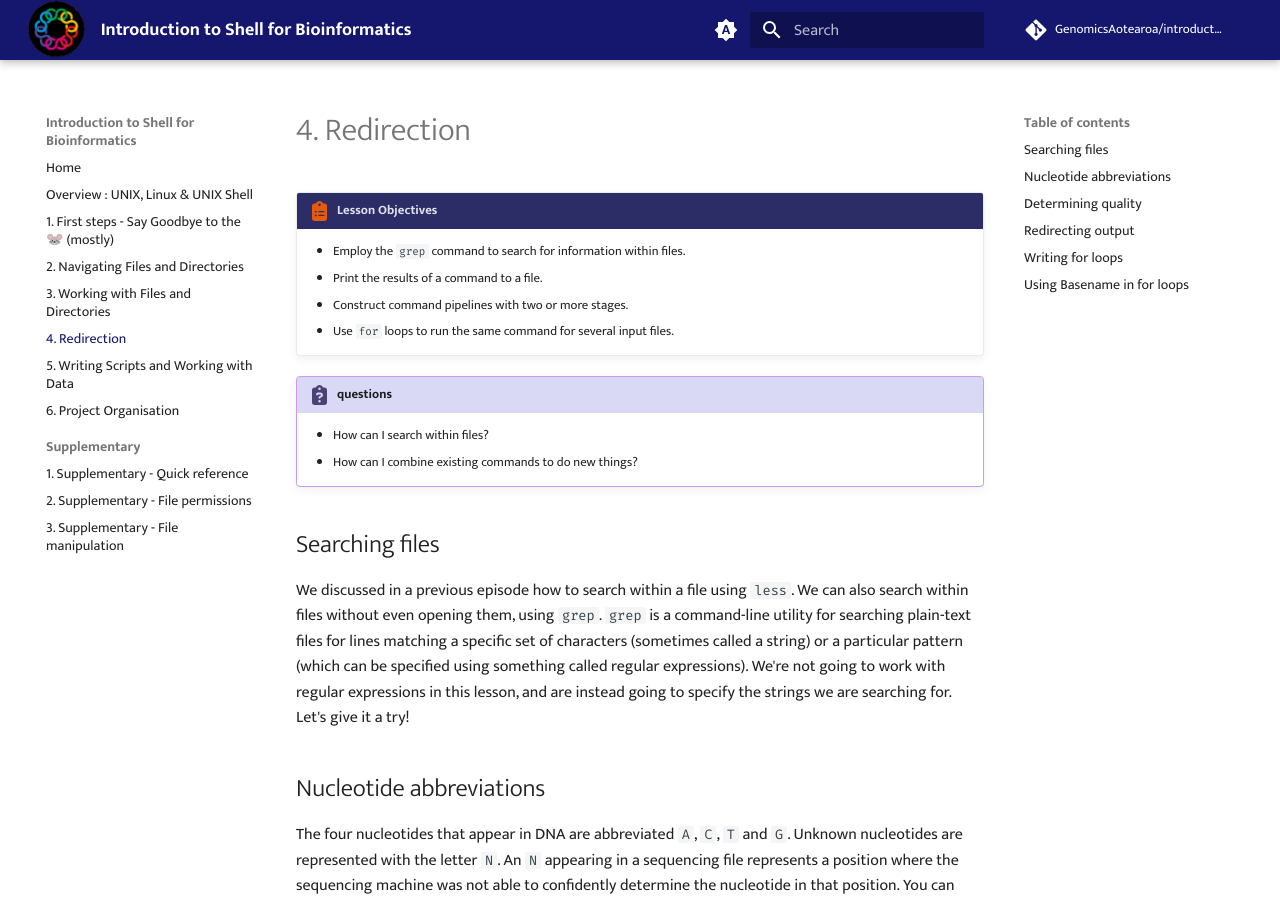
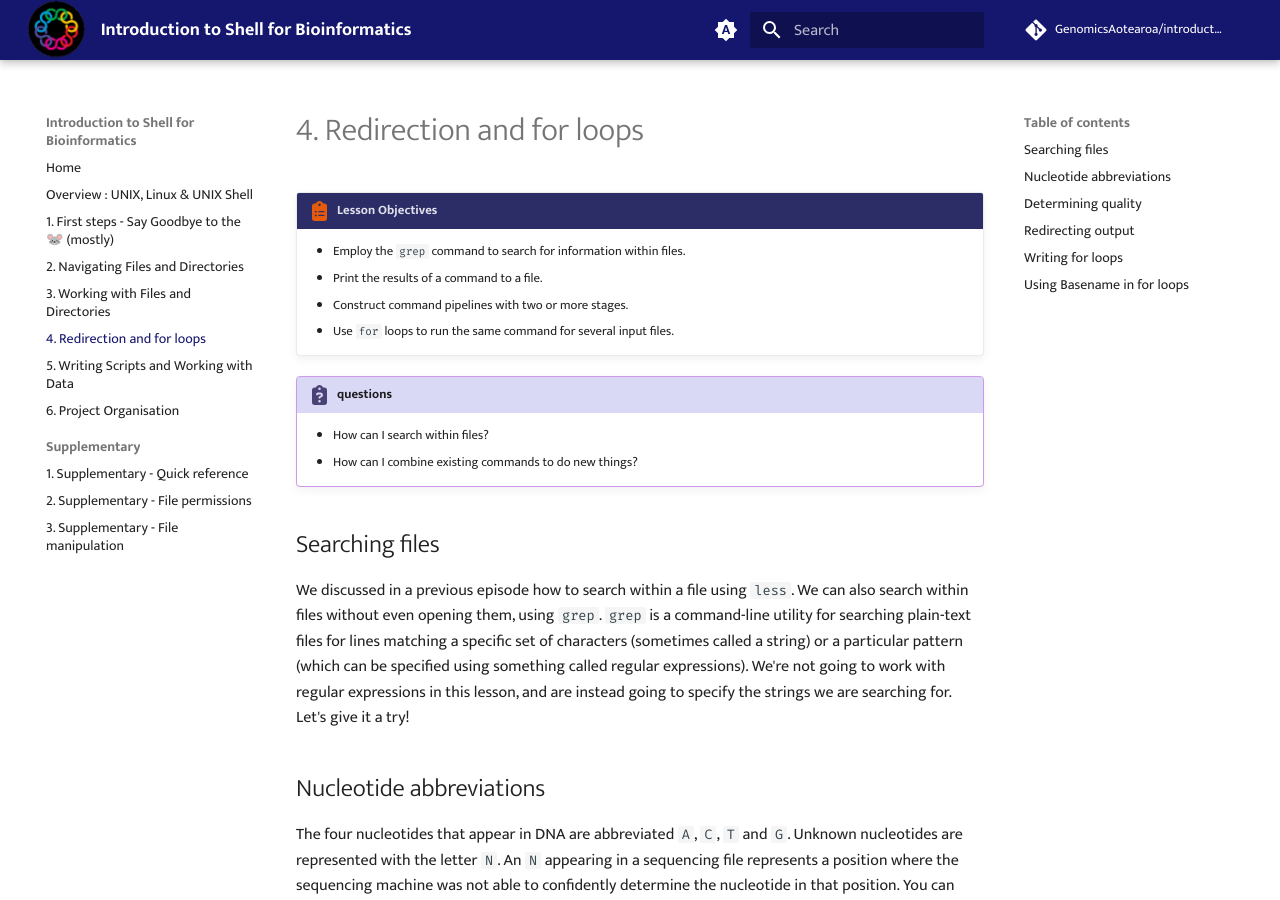
Before and after one commit to GenomicsAotearoa/introduction-to-shell, an MkDocs documentation site: the page built from docs/04-redirection.md, in a window 1280 px wide and 900 px high. Built offline with MkDocs 1.6.1 and Material for MkDocs 9.7.7, drawn with Linux system fonts in a browser that asks for light colours; comment, search, counter and statistics services are not loaded.

Commit message:
renamed ep

```diff
--- a/docs/04-redirection.md
+++ b/docs/04-redirection.md
@@ -1,4 +1,4 @@
-# 4. Redirection
+# 4. Redirection and for loops
 
 
 !!! clipboard-list "Lesson Objectives"
--- a/mkdocs.yml
+++ b/mkdocs.yml
@@ -14,7 +14,7 @@ nav:
   - "1. First steps - Say Goodbye to the 🐭 (mostly)": 01-introduction.md
   - "2. Navigating Files and Directories": 02-the-filesystem.md
   - "3. Working with Files and Directories": 03-working-with-files.md
-  - "4. Redirection": 04-redirection.md
+  - "4. Redirection and for loops": 04-redirection.md
   - "5. Writing Scripts and Working with Data": 05-writing-scripts.md
   - "6. Project Organisation": 06-organization.md
   - Supplementary:
```
